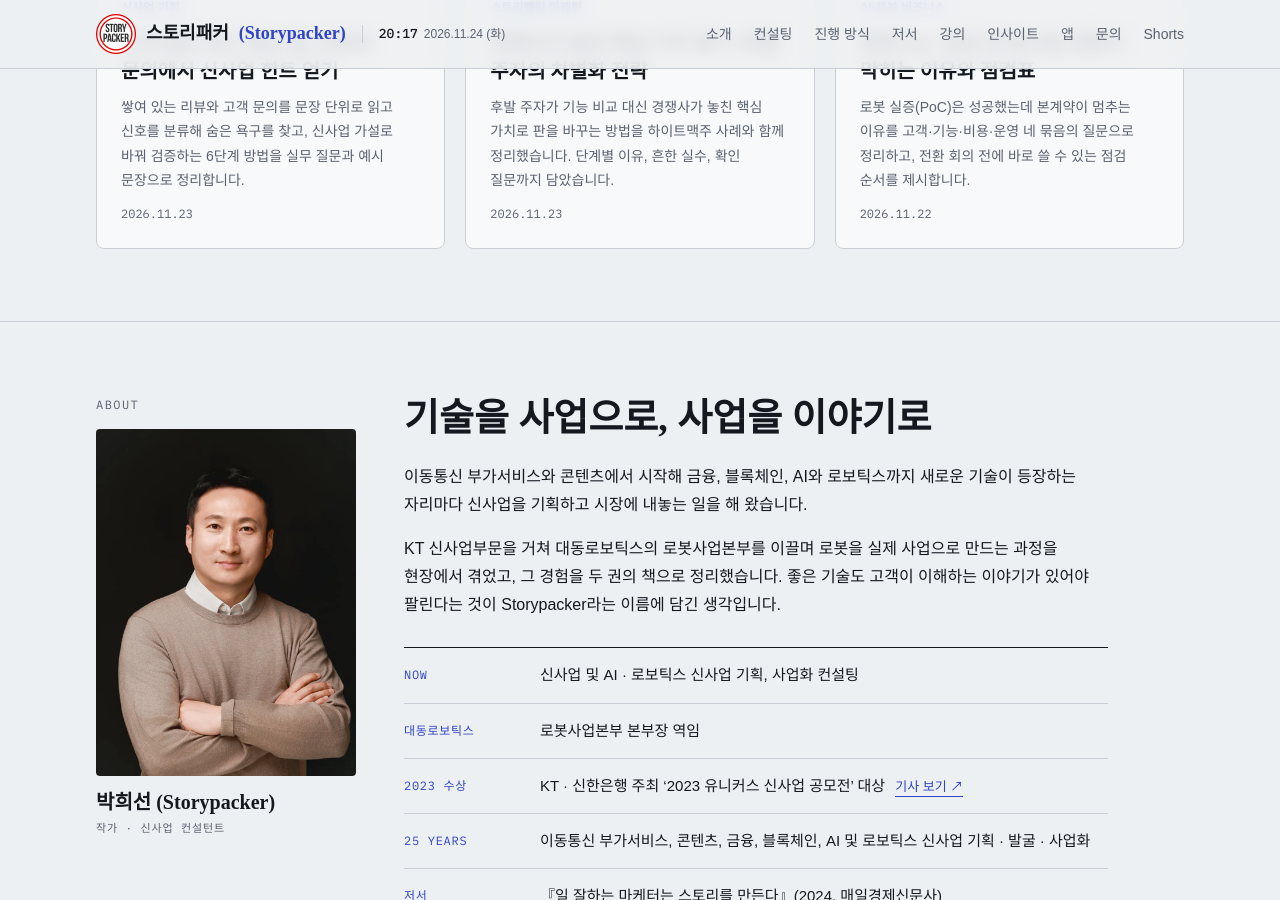
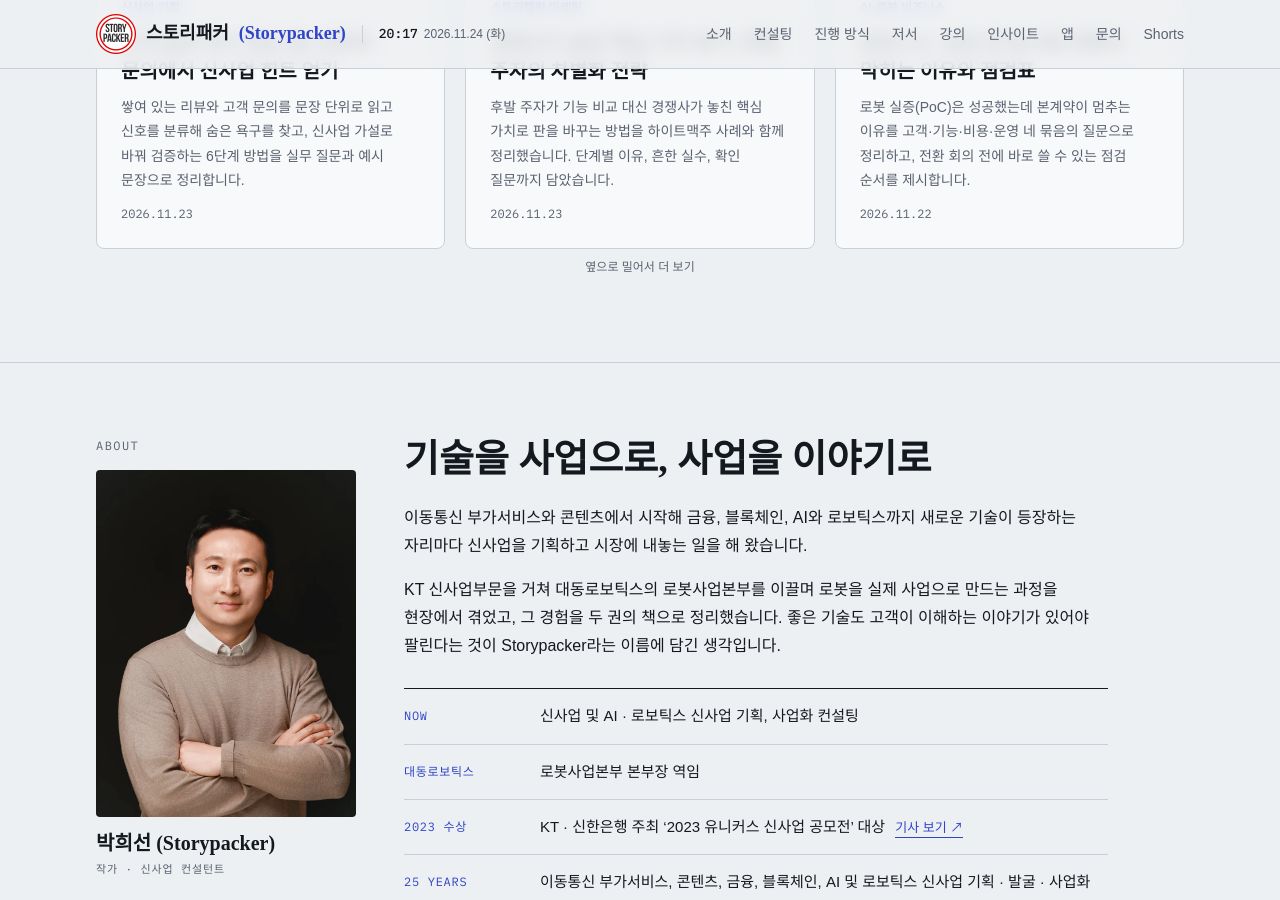
Before and after one commit to storypacker/intro, a Jekyll site: the page built from index.html, in a window 1280 px wide and 900 px high, scrolled down 1987 px. Built offline with Jekyll 4.4.1, drawn with Linux system fonts in a browser that asks for light colours; some web fonts are replaced.

Commit message:
Add files via upload

```diff
--- a/index.html
+++ b/index.html
@@ -384,7 +384,7 @@ footer .foot-links a:hover{color:var(--ink)}
         <div class="eyebrow">Insights</div>
         <a class="apps-all" href="/insights/">전체 글 보기 →</a>
       </div>
-      <div class="ins-carousel">
+      <div class="ins-carousel" data-swipe>
       <button class="ins-nav ins-prev" type="button" aria-label="최근 글 보기" hidden><span aria-hidden="true">‹</span></button>
       <div class="ins-viewport">
       <div class="ins-track">
```
